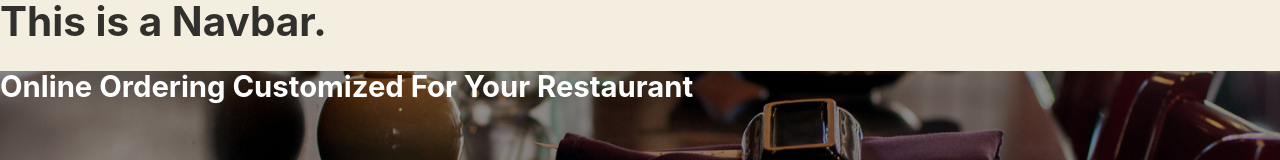
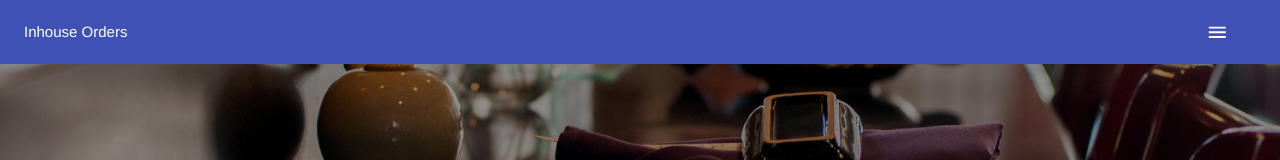
Before and after one commit to Marcusg62/inhouse-marketing-site, a Gatsby site in the folder inhouse-marketing/: page / in a window 1280 px wide. Shown: the top 160 px of the page. Built offline with nearby package versions, Linux system fonts and the light colour scheme; Gatsby itself is replaced by a stand-in of ours.

Commit message:
build a basic navigation

```diff
--- a/inhouse-marketing/package.json
+++ b/inhouse-marketing/package.json
@@ -6,6 +6,7 @@
   "author": "Kyle Mathews <mathews.kyle@gmail.com>",
   "dependencies": {
     "@material-ui/core": "^4.11.0",
+    "@material-ui/icons": "^4.9.1",
     "@material-ui/styles": "^4.10.0",
     "formik": "^2.1.4",
     "gatsby": "^2.23.12",
--- a/inhouse-marketing/src/components/layout.js
+++ b/inhouse-marketing/src/components/layout.js
@@ -4,6 +4,7 @@ import Navbar from "../components/navBar"
 import "./style/layout.css"
 import SEO from "./seo"
 import "./style/style.scss"
+import "./style/util.scss"
 
 const Layout = ({ children }) => {
   const data = useStaticQuery(graphql`
--- a/inhouse-marketing/src/components/navBar.js
+++ b/inhouse-marketing/src/components/navBar.js
@@ -1,7 +1,41 @@
-import React from "react"
+import React from 'react';
+import { makeStyles } from '@material-ui/core/styles';
+import AppBar from '@material-ui/core/AppBar';
+import Toolbar from '@material-ui/core/Toolbar';
+import Typography from '@material-ui/core/Typography';
+import Button from '@material-ui/core/Button';
+import IconButton from '@material-ui/core/IconButton';
+import MenuIcon from '@material-ui/icons/Menu';
+import { grey } from '@material-ui/core/colors';
 
-const NavBar = () => {
-  return <h1>This is a Navbar.</h1>
+const useStyles = makeStyles((theme) => ({
+  root: {
+    flexGrow: 1,
+    backgroundColor: grey
+  },
+  menuButton: {
+    marginRight: theme.spacing(2),
+  },
+  title: {
+    flexGrow: 1,
+  },
+}));
+
+export default function ButtonAppBar() {
+  const classes = useStyles();
+
+  return (
+    <div className={classes.root}>
+      <AppBar position="static">
+        <Toolbar>
+          <Typography variant="h7" className={classes.title}>
+            Inhouse Orders
+          </Typography>
+          <IconButton edge="false" className={classes.menuButton} color="inherit" aria-label="menu">
+            <MenuIcon />
+          </IconButton>
+        </Toolbar>
+      </AppBar>
+    </div>
+  );
 }
-
-export default NavBar
--- a/inhouse-marketing/src/pages/index.js
+++ b/inhouse-marketing/src/pages/index.js
@@ -1,7 +1,6 @@
 import React from "react"
 import Layout from "../components/layout";
 import "../components/style/home.css"
-import ContactForm from "../components/contact-form";
 
 
 const Home = () => {
```
Also changed, not shown: 1 other file.
